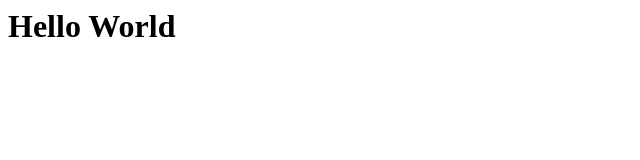
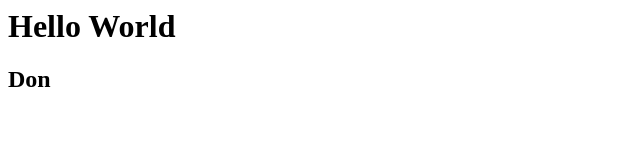
Before and after one commit to sommerfeldtd/sommerfeldtd.github.io, a plain HTML site: page index.htm in a window 1280 px wide. Shown: the full height of the page, 0-640 px from the left. Drawn offline with Linux system fonts and the light colour scheme.

Commit message:
Update index.htm

```diff
--- a/index.htm
+++ b/index.htm
@@ -1 +1,2 @@
 <h1>Hello World</h1>
+<h2>Don</h2>
```
